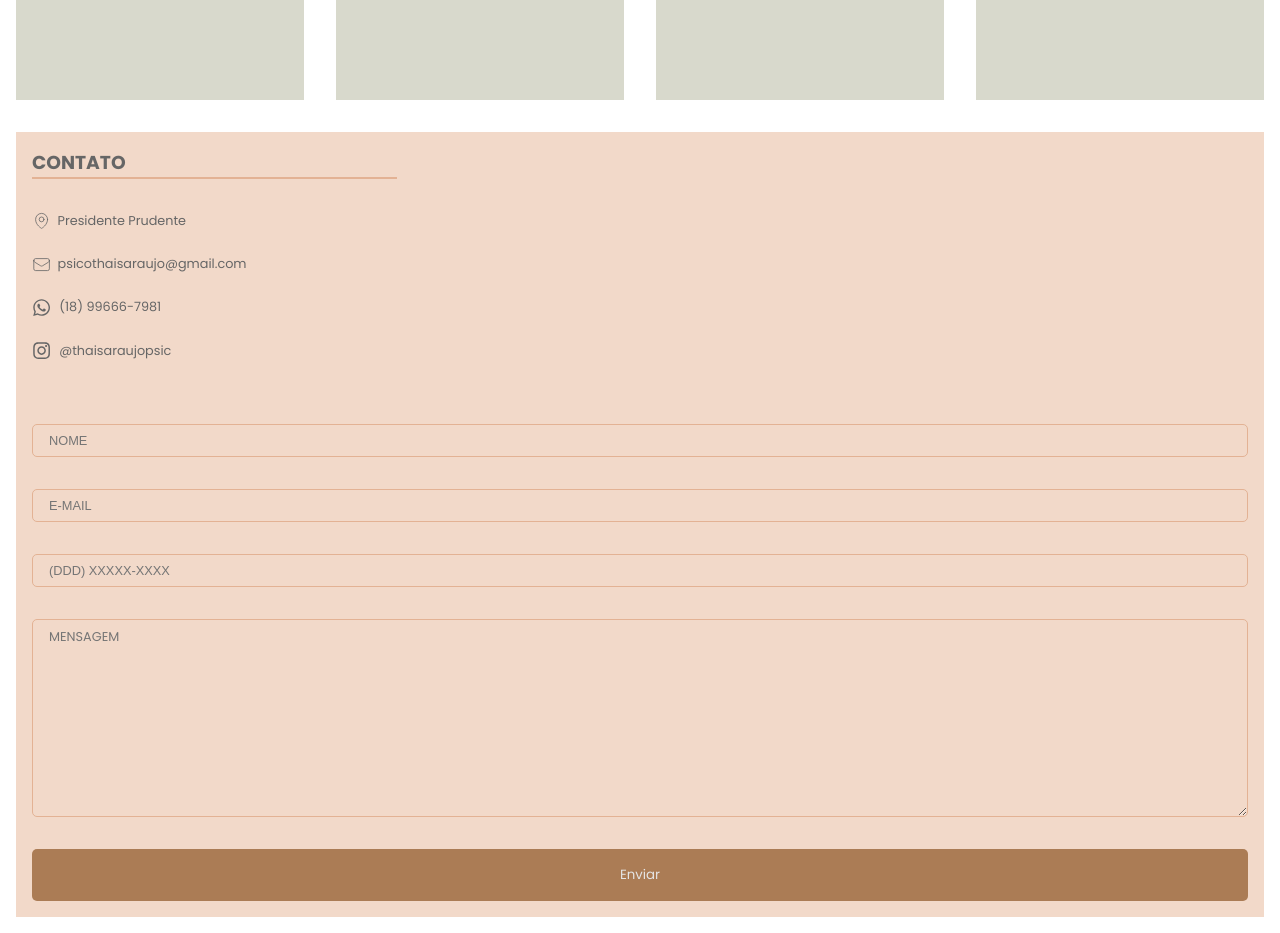
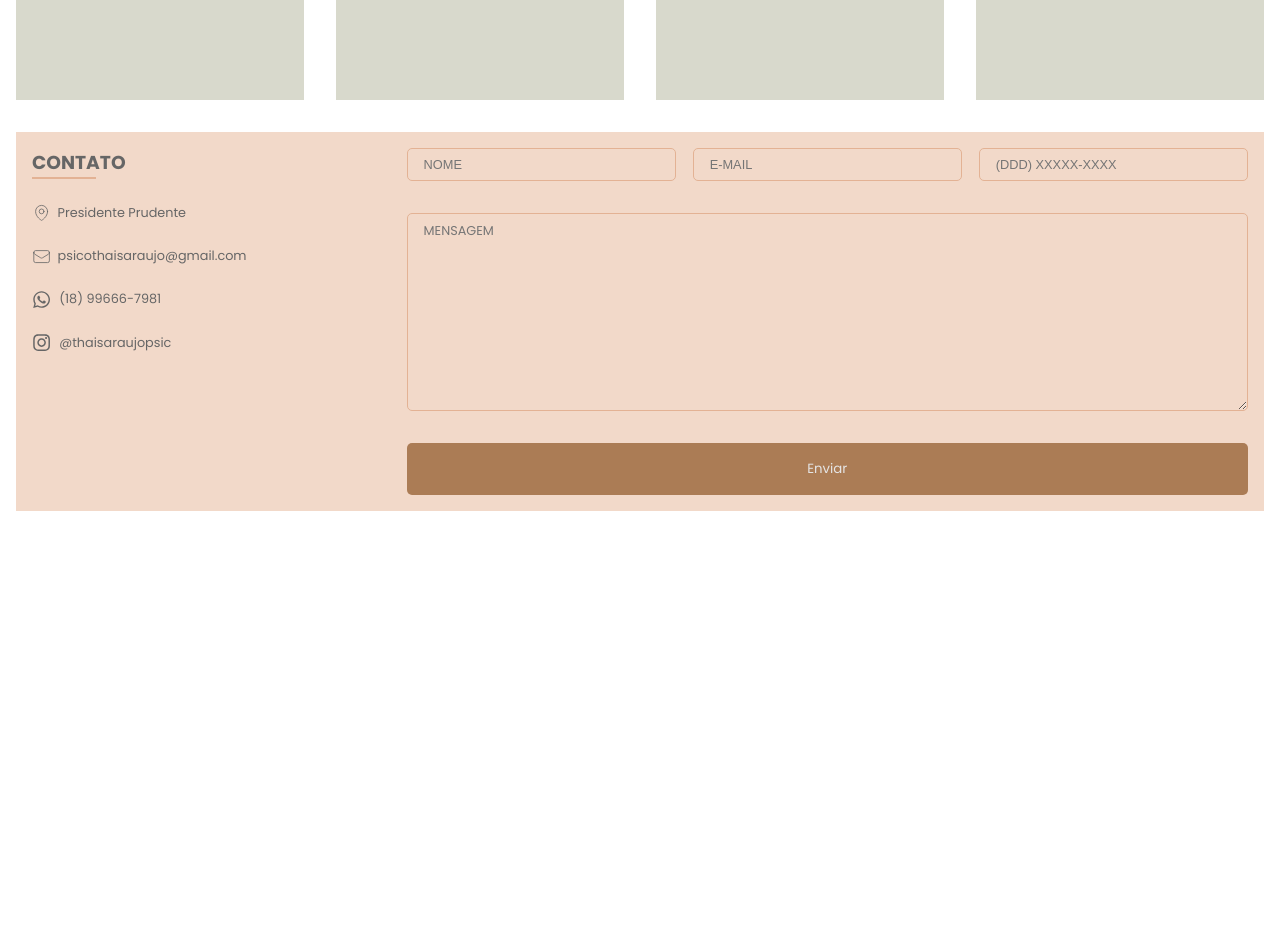
Before and after one commit to caueperuque/landing-page-psi, a React (Vite) app: page / in a window 1280 px wide. Shown: the part 1540-2473 px from the top of the page. After the commit the page ends 2067 px from the top, so only its background shows below. Built offline with nearby package versions, Linux system fonts and the light colour scheme.

Commit message:
feat: contato row

```diff
--- a/src/components/Contact/index.tsx
+++ b/src/components/Contact/index.tsx
@@ -1,6 +1,6 @@
 import { zodResolver } from "@hookform/resolvers/zod";
 import { useForm } from "react-hook-form";
-import * as emailjs from "emailjs-com"
+import * as emailjs from "emailjs-com";
 import { z } from "zod";
 import { MapPinIcon, EnvelopeIcon } from "@heroicons/react/24/outline";
 import {
@@ -10,6 +10,7 @@ import {
   DataContactComponent,
   DataContactContentComponent,
   Divisor,
+  FieldsComponent,
   FormComponent,
   InputComponent,
   TextAreaComponent,
@@ -40,7 +41,9 @@ export const Contact = () => {
         name: data.name,
         email: data.mail,
         phone: data.phone,
-        time: new Date().toLocaleString("pt-BR", { timeZone: "America/Sao_Paulo" }),
+        time: new Date().toLocaleString("pt-BR", {
+          timeZone: "America/Sao_Paulo",
+        }),
         text: data.text,
       };
 
@@ -60,6 +63,7 @@ export const Contact = () => {
   return (
     <ContactLayoutComponent>
       <ContactContentComponent>
+        <div>
           <TitleComponent>
             <h3>CONTATO</h3>
             <Divisor />
@@ -97,20 +101,25 @@ export const Contact = () => {
               </a>
             </DataContactContentComponent>
           </DataContactComponent>
+        </div>
 
         <FormComponent onSubmit={handleSubmit(onSubmit)}>
+          <FieldsComponent>
             <InputComponent {...register("name")} placeholder="NOME" />
             <InputComponent {...register("mail")} placeholder="E-MAIL" />
             <InputComponent
               {...register("phone")}
               placeholder="(DDD) XXXXX-XXXX"
             />
+          </FieldsComponent>
           <TextAreaComponent
             {...register("text")}
             rows={10}
             placeholder="MENSAGEM"
           />
+          <div style={{ textAlign: 'center' }}>
             <Button type="submit">Enviar</Button>
+          </div>
         </FormComponent>
       </ContactContentComponent>
     </ContactLayoutComponent>
--- a/src/components/Contact/styles.ts
+++ b/src/components/Contact/styles.ts
@@ -22,6 +22,11 @@ export const ContactLayoutComponent = styled.div`
       box-shadow: none;
     }
   }
+  /*
+  @media (min-width: 720px) {
+    display: flex;
+    border: solid 3px red;
+  } */
 `;
 
 export const ContactContentComponent = styled.div`
@@ -31,9 +36,17 @@ export const ContactContentComponent = styled.div`
   flex-direction: column;
   gap: 2rem;
   padding: 1rem 1rem;
+
+  @media (min-width: 720px) {
+    flex-direction: row;
+    justify-content: space-between;
+    gap: 10rem
+  }
 `;
 
-export const TitleComponent = styled.div``;
+export const TitleComponent = styled.div`
+  margin-bottom: 1.5rem;
+`;
 
 export const Divisor = styled.div`
   border: 1px solid ${(props) => props.theme["beige-400"]};
@@ -65,11 +78,23 @@ export const DataContactContentComponent = styled.div`
 export const FormComponent = styled.form`
   display: flex;
   flex-direction: column;
+  flex: 1;
   gap: 2rem;
+`;
+
+export const FieldsComponent = styled.div`
+  @media (min-width: 720px) {
+    /* gap: 3rem; */
+    display: flex;
+    justify-content: space-between;
+  }
 `;
 
 export const InputComponent = styled.input`
   font-size: 1rem;
+  @media (min-width: 720px) {
+    width: 32%;
+  }
 `;
 
 export const TextAreaComponent = styled.textarea`
@@ -84,4 +109,7 @@ export const Button = styled.button`
   border-radius: 5px;
   color: ${(props) => props.theme["gray-300"]};
   font-family: "Poppins";
+  @media (min-width: 720px) {
+    width: 100%;
+  }
 `;
```
Lines whose indentation alone changed are shown as unchanged.
